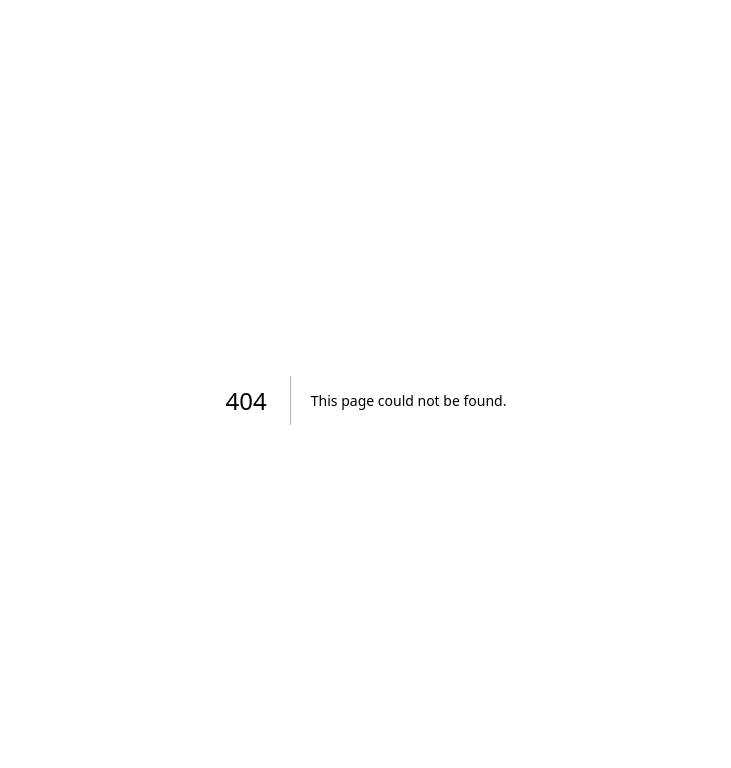
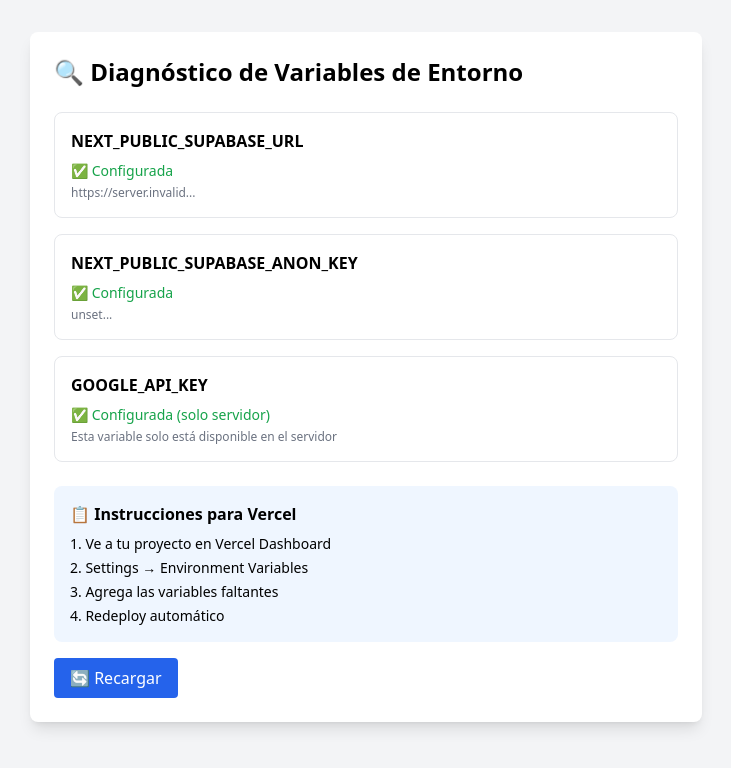
Before and after one commit to Juancho2706/facturacion-ia, a Next.js app: page /debug in a window 1280 px wide. Before the commit this address had no page. Shown: the top 768 px of the page, without its empty margins (274-1005 px from the left). Built offline with nearby package versions, Linux system fonts and the light colour scheme; no server answers.

Commit message:
Fix:
Add better error handling and debugging

```diff
--- /dev/null
+++ b/src/app/debug/page.tsx
@@ -0,0 +1,70 @@
+'use client';
+
+export default function DebugPage() {
+  const supabaseUrl = process.env.NEXT_PUBLIC_SUPABASE_URL;
+  const supabaseKey = process.env.NEXT_PUBLIC_SUPABASE_ANON_KEY;
+  const googleKey = process.env.GOOGLE_API_KEY;
+
+  return (
+    <div className="min-h-screen bg-gray-100 p-8">
+      <div className="max-w-2xl mx-auto bg-white rounded-lg shadow-lg p-6">
+        <h1 className="text-2xl font-bold mb-6">🔍 Diagnóstico de Variables de Entorno</h1>
+
+        <div className="space-y-4">
+          <div className="border rounded-lg p-4">
+            <h2 className="font-semibold mb-2">NEXT_PUBLIC_SUPABASE_URL</h2>
+            <p className={`text-sm ${supabaseUrl ? 'text-green-600' : 'text-red-600'}`}>
+              {supabaseUrl ? '✅ Configurada' : '❌ No configurada'}
+            </p>
+            {supabaseUrl && (
+              <p className="text-xs text-gray-500 mt-1 break-all">
+                {supabaseUrl.substring(0, 50)}...
+              </p>
+            )}
+          </div>
+
+          <div className="border rounded-lg p-4">
+            <h2 className="font-semibold mb-2">NEXT_PUBLIC_SUPABASE_ANON_KEY</h2>
+            <p className={`text-sm ${supabaseKey ? 'text-green-600' : 'text-red-600'}`}>
+              {supabaseKey ? '✅ Configurada' : '❌ No configurada'}
+            </p>
+            {supabaseKey && (
+              <p className="text-xs text-gray-500 mt-1 break-all">
+                {supabaseKey.substring(0, 50)}...
+              </p>
+            )}
+          </div>
+
+          <div className="border rounded-lg p-4">
+            <h2 className="font-semibold mb-2">GOOGLE_API_KEY</h2>
+            <p className={`text-sm ${googleKey ? 'text-green-600' : 'text-red-600'}`}>
+              {googleKey ? '✅ Configurada (solo servidor)' : '❌ No configurada'}
+            </p>
+            <p className="text-xs text-gray-500 mt-1">
+              Esta variable solo está disponible en el servidor
+            </p>
+          </div>
+        </div>
+
+        <div className="mt-6 p-4 bg-blue-50 rounded-lg">
+          <h3 className="font-semibold mb-2">📋 Instrucciones para Vercel</h3>
+          <ol className="text-sm space-y-1">
+            <li>1. Ve a tu proyecto en Vercel Dashboard</li>
+            <li>2. Settings → Environment Variables</li>
+            <li>3. Agrega las variables faltantes</li>
+            <li>4. Redeploy automático</li>
+          </ol>
+        </div>
+
+        <div className="mt-4">
+          <button
+            onClick={() => window.location.reload()}
+            className="bg-blue-600 text-white px-4 py-2 rounded hover:bg-blue-700"
+          >
+            🔄 Recargar
+          </button>
+        </div>
+      </div>
+    </div>
+  );
+}
--- a/src/app/page.tsx
+++ b/src/app/page.tsx
@@ -10,23 +10,46 @@ export default function HomePage() {
   const [user, setUser] = useState<any>(null);
   const [loading, setLoading] = useState(true);
   const [error, setError] = useState<string | null>(null);
+  const [configError, setConfigError] = useState<string | null>(null);
 
   useEffect(() => {
     let mounted = true;
 
+    // Verificar configuración básica
+    const checkConfig = () => {
+      const supabaseUrl = process.env.NEXT_PUBLIC_SUPABASE_URL;
+      const supabaseKey = process.env.NEXT_PUBLIC_SUPABASE_ANON_KEY;
+
+      if (!supabaseUrl || !supabaseKey) {
+        setConfigError('Variables de entorno de Supabase no configuradas');
+        return false;
+      }
+      return true;
+    };
+
     async function getInitialSession() {
       try {
+        // Verificar configuración primero
+        if (!checkConfig()) {
+          setLoading(false);
+          return;
+        }
+
+        console.log('🔍 Verificando sesión de usuario...');
         const { data: { session }, error } = await supabase.auth.getSession();
 
         if (error) {
+          console.error('❌ Error obteniendo sesión:', error);
           throw error;
         }
+
+        console.log('✅ Sesión obtenida:', session ? 'Usuario autenticado' : 'Sin sesión');
 
         if (mounted) {
           setUser(session?.user ?? null);
         }
       } catch (error: any) {
-        console.error('Error getting session:', error);
+        console.error('❌ Error en getInitialSession:', error);
         if (mounted) {
           setError(error.message);
         }
@@ -40,6 +63,7 @@ export default function HomePage() {
     getInitialSession();
 
     const { data: { subscription } } = supabase.auth.onAuthStateChange((_event, session) => {
+      console.log('🔄 Cambio de estado de autenticación:', _event);
       if (mounted) {
         setUser(session?.user ?? null);
       }
@@ -59,6 +83,31 @@ export default function HomePage() {
       setError(error.message);
     }
   };
+
+  // Mostrar error de configuración
+  if (configError) {
+    return (
+      <div className="min-h-screen flex items-center justify-center bg-red-50">
+        <div className="text-center max-w-md mx-auto p-8 bg-white rounded-2xl shadow-xl border border-red-200">
+          <h2 className="text-red-600 text-2xl font-bold mb-4">Error de Configuración</h2>
+          <p className="text-gray-600 mb-6">{configError}</p>
+          <div className="bg-gray-100 p-4 rounded-lg text-sm text-left">
+            <p className="font-semibold mb-2">Variables requeridas:</p>
+            <ul className="space-y-1">
+              <li>• NEXT_PUBLIC_SUPABASE_URL</li>
+              <li>• NEXT_PUBLIC_SUPABASE_ANON_KEY</li>
+            </ul>
+          </div>
+          <button
+            className="bg-red-600 hover:bg-red-700 text-white font-semibold py-2 px-6 rounded-lg mt-4"
+            onClick={() => window.location.reload()}
+          >
+            Reintentar
+          </button>
+        </div>
+      </div>
+    );
+  }
 
   if (loading) {
     return (
```
Also changed, not shown: src/middleware.ts (+16 -2 lines).
